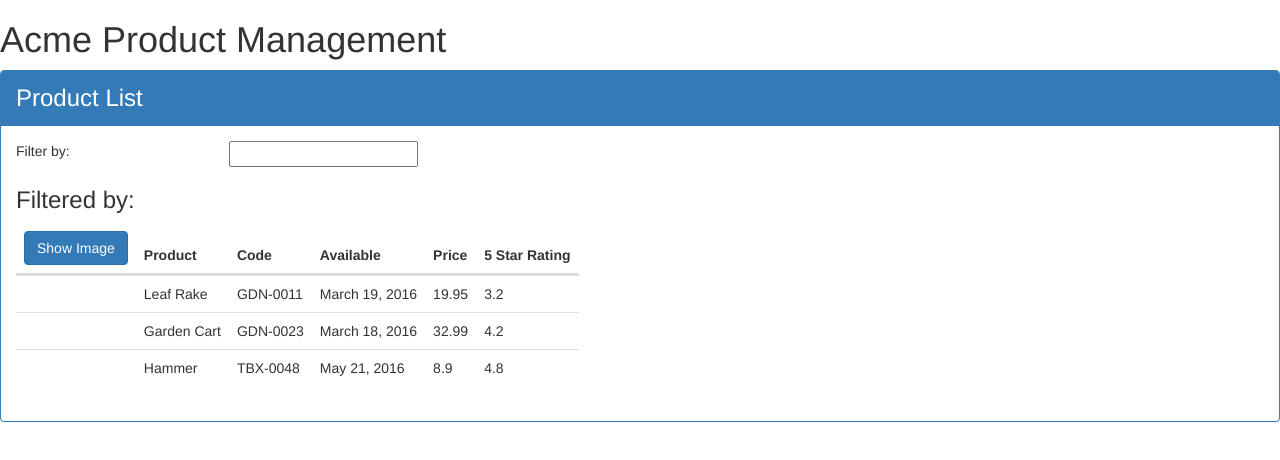
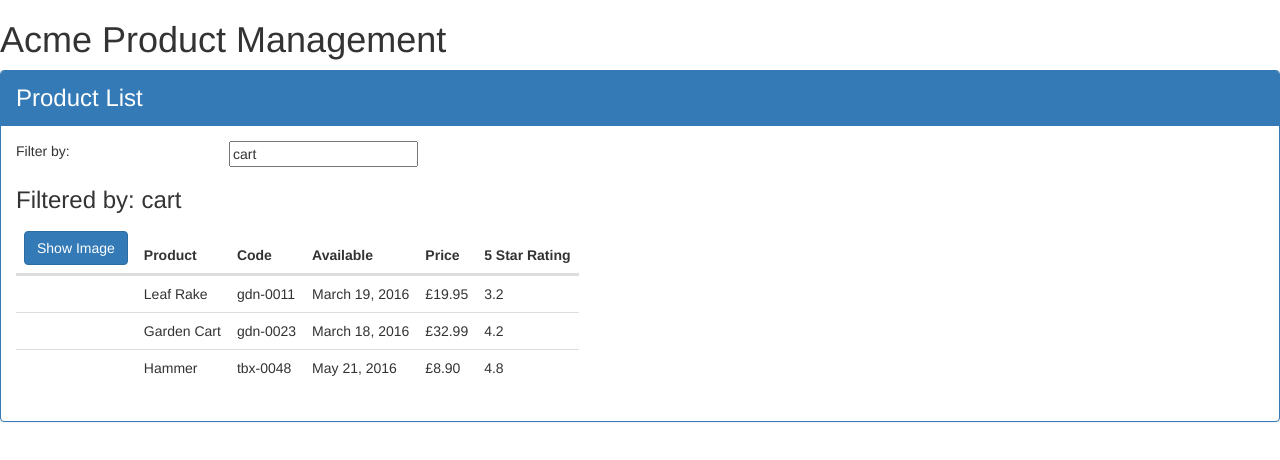
Before and after one commit to Graham-Langridge/Angular_GettingStarted, an Angular app: page / in a window 1280 px wide. Shown: the top 460 px of the page. Built offline with nearby package versions, Linux system fonts and the light colour scheme.

Commit message:
Data binding and pipes.

```diff
--- a/src/app/Products/product-list.component.html
+++ b/src/app/Products/product-list.component.html
@@ -6,12 +6,13 @@
         <div class='row'>
             <div class='col-md-2'>Filter by:</div>
             <div class='col-md-4'>
-                <input type='text' >
+                <input type='text'
+                [(ngModel)]='listFilter' />
             </div>
         </div>
         <div class='row'>
             <div class='col-md-6'>
-                <h3>Filtered by: </h3>
+                <h3>Filtered by: {{listFilter}} </h3>
             </div>
         </div>
         <div class='table-responsive'>
@@ -20,8 +21,9 @@
                 <thead>
                     <tr>
                         <th>
-                            <button class='btn btn-primary'>
-                                Show Image
+                            <button class='btn btn-primary'
+                                (click)='toggleImage()'>
+                                {{showImage ? 'Hide' : 'Show'}} Image
                             </button>
                         </th>
                         <th>Product</th>
@@ -33,11 +35,18 @@
                 </thead>
                 <tbody>
                     <tr *ngFor='let product of products'>
-                        <td></td>
+                        <td>
+                            <img *ngIf='showImage'
+                            [src]='product.imageUrl'
+                            [title]='product.productName'
+                            [style.width.px]='imageWidth'
+                            [style.margin.px]='imageMargin'>
+
+                        </td>
                         <td>{{product.productName}}</td>
-                        <td>{{product.productCode}}</td>
+                        <td>{{product.productCode | lowercase }}</td>
                         <td>{{product.releaseDate}}</td>
-                        <td>{{product.price}}</td>
+                        <td>{{product.price | currency:'GBP':true:'1.2-2' }}</td>
                         <td>{{product.starRating}}</td>
                     </tr>
                 </tbody>
--- a/src/app/Products/product-list.component.ts
+++ b/src/app/Products/product-list.component.ts
@@ -6,6 +6,10 @@
 })
 export class ProductListComponent {
     pageTitle: string = 'Product List';
+    imageWidth: number = 50;
+    imageMargin: number = 2;
+    showImage: boolean = false;
+    listFilter: string = 'cart';
     products: any[] = [
         {
             "productId": 1,
@@ -38,4 +42,8 @@
             "imageUrl": "http://openclipart.org/image/300px/svg_to_png/73/rejon_Hammer.png"
         }
     ];
+
+    toggleImage(): void {
+        this.showImage = !this.showImage;
+    }
 }
--- a/src/app/app.module.ts
+++ b/src/app/app.module.ts
@@ -1,10 +1,14 @@
 import { NgModule } from '@angular/core';
 import { BrowserModule } from '@angular/platform-browser';
+import { FormsModule } from '@angular/forms';
 import { AppComponent } from './app.component';
 import { ProductListComponent } from './Products/product-list.component';
 
 @NgModule({
-  imports: [ BrowserModule ],
+  imports: [
+    BrowserModule,
+    FormsModule
+  ],
   declarations: [
     AppComponent,
     ProductListComponent
```
